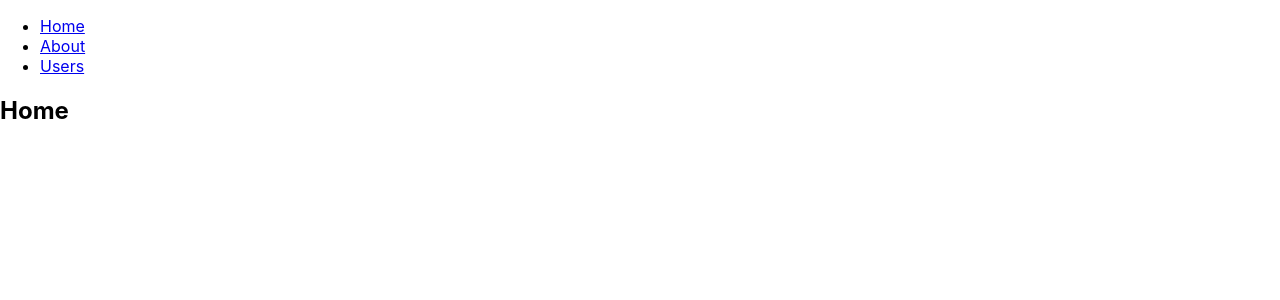
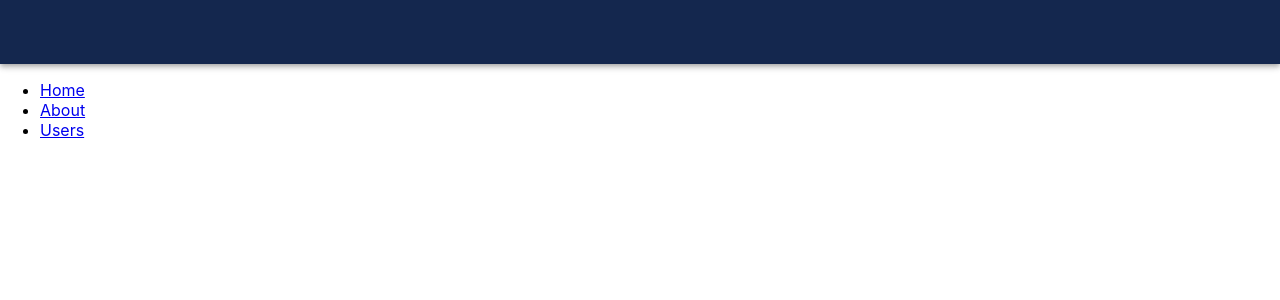
Before and after one commit to yooooyyooooy/line_auction, a React (Create React App) app: page / in a window 1280 px wide. Shown: the top 300 px of the page. Built offline with nearby package versions, Linux system fonts and the light colour scheme.

Commit message:
add : appbar

```diff
--- a/src/App.js
+++ b/src/components/App.js
@@ -1,4 +1,5 @@
 import React from "react";
+import Navbar from "./Navbar"
 import {
   BrowserRouter as Router,
   Switch,
@@ -10,6 +11,7 @@ export default function App() {
   return (
     <Router>
       <div>
+        <Navbar></Navbar>
         <nav>
           <ul>
             <li>
@@ -38,16 +40,22 @@ export default function App() {
           </Route>
         </Switch>
       </div>
+      <navbar/>
     </Router>
   );
 }
 
 function Home() {
-  return <h2>Home</h2>;
+  return <div><navbar/></div>
 }
 
 function About() {
-  return <h2>About</h2>;
+  return (
+    <div>
+      <h2>About Me</h2>
+      <h3>About You</h3>
+    </div>
+  );
 }
 
 function Users() {
--- /dev/null
+++ b/src/components/Navbar.js
@@ -0,0 +1,12 @@
+import React from "react"
+import {AppBar,Toolbar} from "@material-ui/core"
+import colors from "../styles/colors.js"
+
+export default function Navbar() {
+    return (
+        <AppBar style={{backgroundColor:colors.darkBlue}} position="sticky">
+            <Toolbar>
+            </Toolbar>
+        </AppBar>
+    )
+}
--- a/src/index.js
+++ b/src/index.js
@@ -1,7 +1,7 @@
 import React from 'react';
 import ReactDOM from 'react-dom';
 import './index.css';
-import App from './App';
+import App from "./components/App"
 import reportWebVitals from './reportWebVitals';
 
 ReactDOM.render(
```
